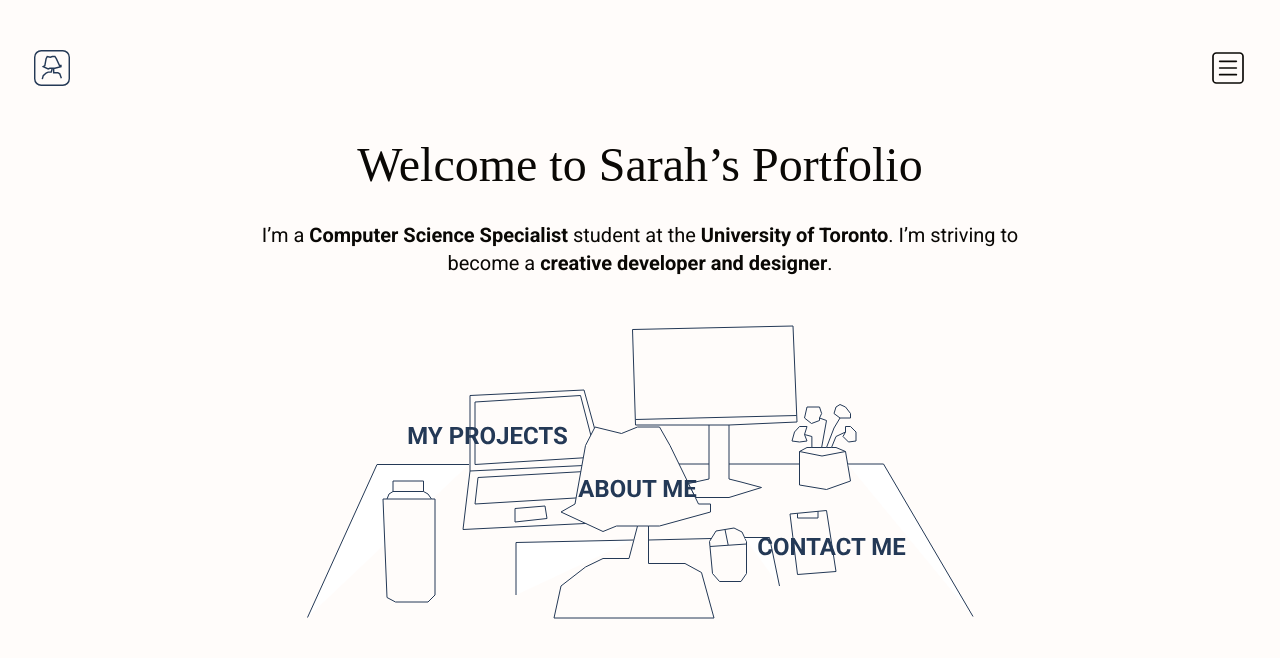
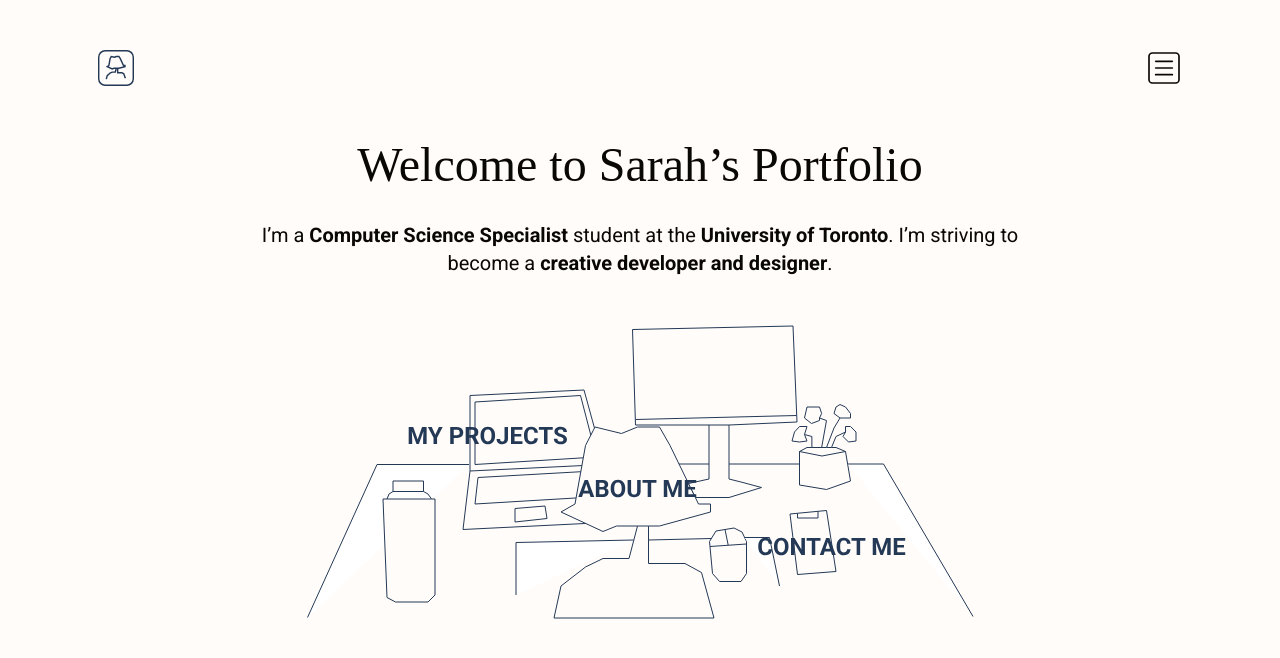
Before and after one commit to sarahhjchung/sarahhjchung.github.io, a React (Vite) app in the folder vite-project/: page / in a window 1280 px wide. Shown: the top 658 px of the page. Built offline with nearby package versions, Linux system fonts and the light colour scheme; a web font is replaced by a local one.

Commit message:
Fix errors

```diff
--- a/vite-project/src/components/DeskSVG/DeskSVG.tsx
+++ b/vite-project/src/components/DeskSVG/DeskSVG.tsx
@@ -1,4 +1,3 @@
-import React from "react";
 import { Link } from "react-router-dom";
 
 export function DeskSVG() {
--- a/vite-project/src/components/Logo/Logo.tsx
+++ b/vite-project/src/components/Logo/Logo.tsx
@@ -1,4 +1,3 @@
-import React from "react";
 import { Link } from "react-router-dom";
 
 import { Button } from "../ui/button";
--- a/vite-project/src/pages/About/About.tsx
+++ b/vite-project/src/pages/About/About.tsx
@@ -1,5 +1,3 @@
-import React from "react";
-
 import Strings from "@/locales/en.json";
 
 export function About() {
--- a/vite-project/src/pages/App.tsx
+++ b/vite-project/src/pages/App.tsx
@@ -1,4 +1,3 @@
-import React from "react";
 import { Routes, Route, BrowserRouter } from "react-router-dom";
 
 import { Page } from "@/pages/Page";
--- a/vite-project/src/pages/Contact/Contact.tsx
+++ b/vite-project/src/pages/Contact/Contact.tsx
@@ -1,5 +1,3 @@
-import React from "react";
-
 import Strings from "@/locales/en.json";
 
 export function Contact() {
--- a/vite-project/src/pages/Home/Home.tsx
+++ b/vite-project/src/pages/Home/Home.tsx
@@ -1,5 +1,3 @@
-import React from "react";
-
 import Strings from "@/locales/en.json";
 import { DeskSVG } from "@/components/DeskSVG";
 
--- a/vite-project/src/pages/Page/Page.tsx
+++ b/vite-project/src/pages/Page/Page.tsx
@@ -1,4 +1,3 @@
-import React from "react";
 import { Outlet } from "react-router-dom";
 
 import { Menu } from "@/components/Menu";
@@ -7,7 +6,7 @@ import { Logo } from "@/components/Logo";
 export function Page() {
   return (
     <div className="h-screen flex flex-col items-center justify-center">
-      <div className="container mt-12 flex flex-row w-full justify-between">
+      <div className="container mt-6 md:mt-12 md:px-24 flex flex-row w-full justify-between">
         <Logo />
         <Menu />
       </div>
--- a/vite-project/src/pages/Projects/Projects.tsx
+++ b/vite-project/src/pages/Projects/Projects.tsx
@@ -1,5 +1,3 @@
-import React from "react";
-
 import Strings from "@/locales/en.json";
 
 export function Projects() {
```
